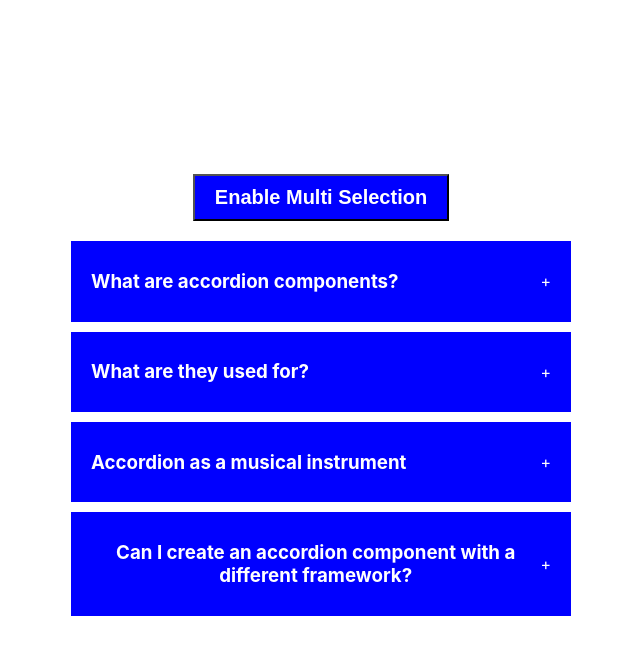
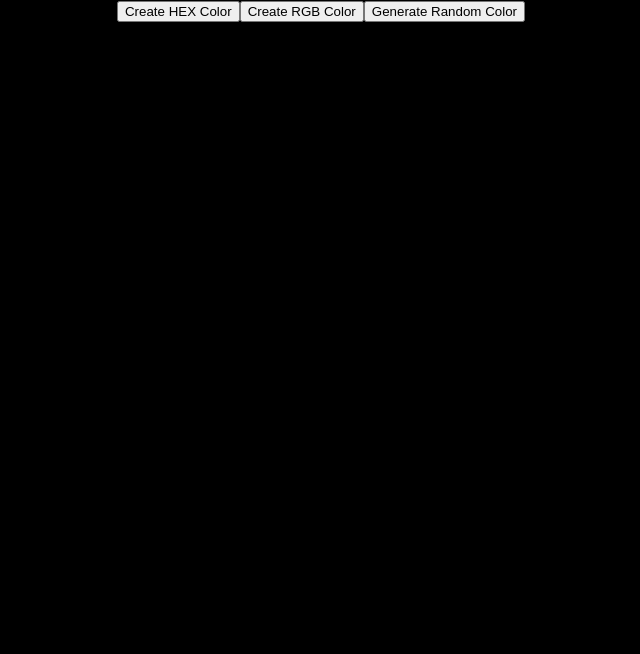
Before and after one commit to ningh98/react_projects, a React (Create React App) app: page / in a window 1280 px wide. Shown: the top 654 px of the page, without its empty margins (319-959 px from the left). Built offline with nearby package versions, Linux system fonts and the light colour scheme.

Commit message:
first commit

```diff
--- a/src/App.js
+++ b/src/App.js
@@ -1,11 +1,14 @@
 import './App.css';
 import Accordion from './components/accordion';
+import RandomColor from './components/random-color';
 
 function App() {
   return (
     <div className="App">
       {/* Accordion component */}
-      <Accordion/>
+      {/* <Accordion/> */}
+      {/* Random Color component */}
+      <RandomColor/>
     </div>
   );
 }
--- a/src/components/accordion/style.css
+++ b/src/components/accordion/style.css
@@ -8,7 +8,7 @@
     gap: 20px;
 }
 
-button {
+.wrapper button {
     padding: 10px 20px;
     background: blue;
     color: #fff;
--- /dev/null
+++ b/src/components/random-color/index.jsx
@@ -0,0 +1,38 @@
+import { useState } from "react"
+
+
+export default function RandomColor(){
+
+    const [typeOfColor, setTypeOfColor] = useState('hex')
+    const [color, setColor] = useState('#000000')
+
+    function randomColorUtility(length){
+        return Math.floor(Math.random()*length)
+    }
+
+    function handleCreateRandomHexColor(){
+        const hex = [0,1,2,3,4,5,6,7,8,9,'A','B','C','D','E','F']
+        let hexColor = '#'
+
+        for (let i=0; i<6; i++){
+            hexColor += hex[randomColorUtility(hex.length)]
+        }
+        console.log(hexColor)
+    }
+
+
+    function handleCreateRandomRgbColor(){
+
+    }
+
+    return <div style={{
+        width: '100vw',
+        height: '100vh',
+        background: color,
+    }}>
+        <button onClick={()=> setTypeOfColor('hex')}>Create HEX Color</button>
+        <button onClick={()=> setTypeOfColor('rgb')}>Create RGB Color</button>
+        <button onClick={typeOfColor === 'hex' ? handleCreateRandomHexColor : handleCreateRandomRgbColor}>Generate Random Color</button>
+
+    </div>
+}
```
Also changed, not shown: 1 other file (tests, documents, lock files or other folders).
